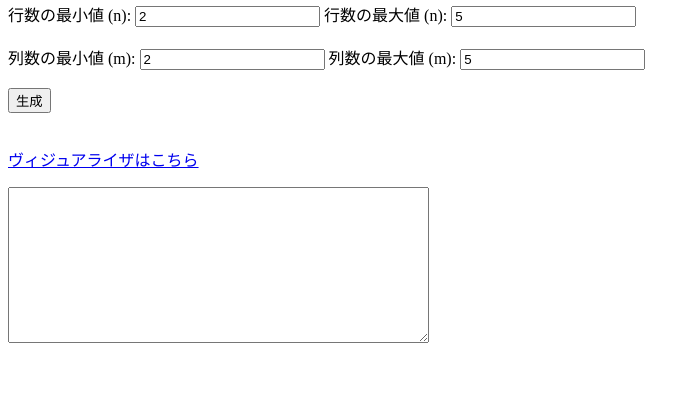
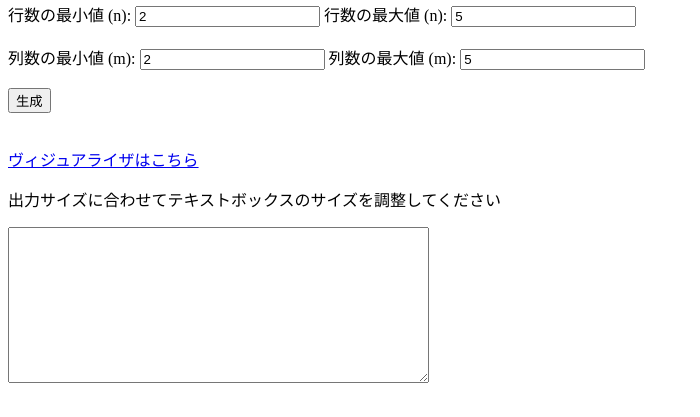
Before and after one commit to RealSyimP/randmatrix, a plain HTML site: page index.html in a window 1280 px wide. Shown: the part 87-504 px from the top of the page, without its empty margins (0-700 px from the left). Drawn offline with Linux system fonts and the light colour scheme.

Commit message:
Update index.html

```diff
--- a/index.html
+++ b/index.html
@@ -16,6 +16,7 @@
     <input type="number" id="maxCols" name="maxCols" min="1" value="5"><br><br>
     <button onclick="generateTable()">生成</button><br><br>
     <p><a href = https://gen3987.github.io/visualizer/>ヴィジュアライザはこちら</a></p>
+    <p>出力サイズに合わせてテキストボックスのサイズを調整してください</p>
     <textarea id="output" rows="10" cols="50" readonly></textarea>
 
     <script>
```
